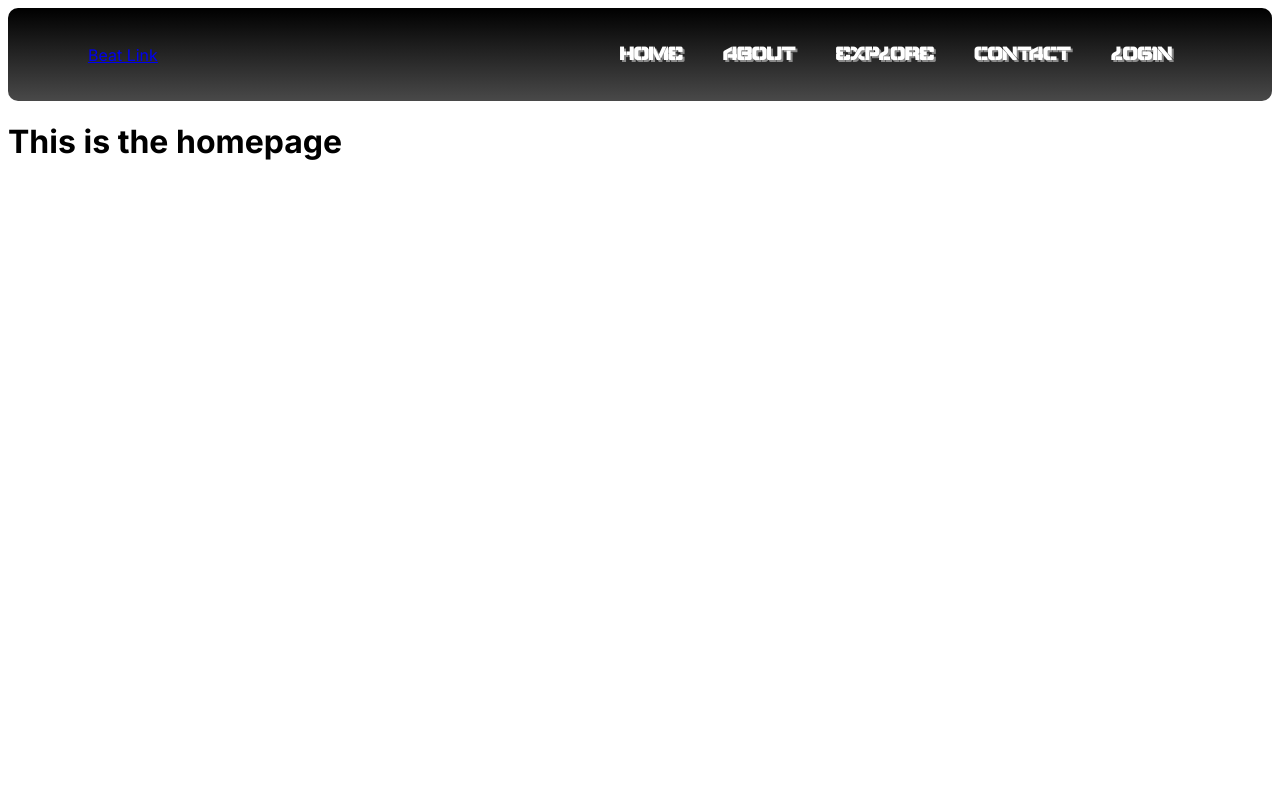
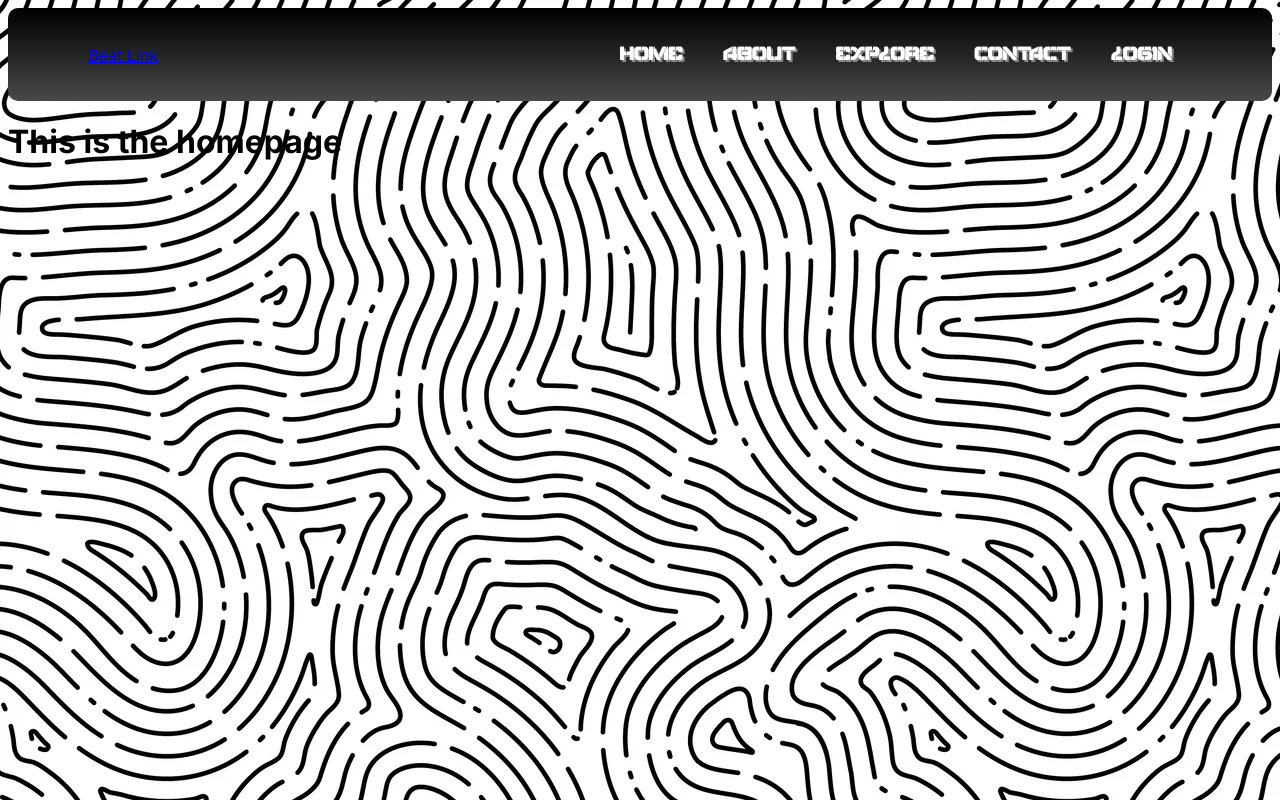
Before and after one commit to keyprocedure/social-playlist-network, a Next.js app in the folder application/beatlink/: page / in a window 1280 px wide. Built offline with nearby package versions, Linux system fonts and the light colour scheme.

Commit message:
Added mainBackground

```diff
--- a/application/beatlink/src/app/styles.css
+++ b/application/beatlink/src/app/styles.css
@@ -53,3 +53,9 @@ container {
     align-items: center;
 
 }
+
+body {
+
+    background-image: url(components/mainBackground.jpg);
+
+}
```
Also changed, not shown: application/beatlink/src/app/components/mainBackground.jpg (added).
